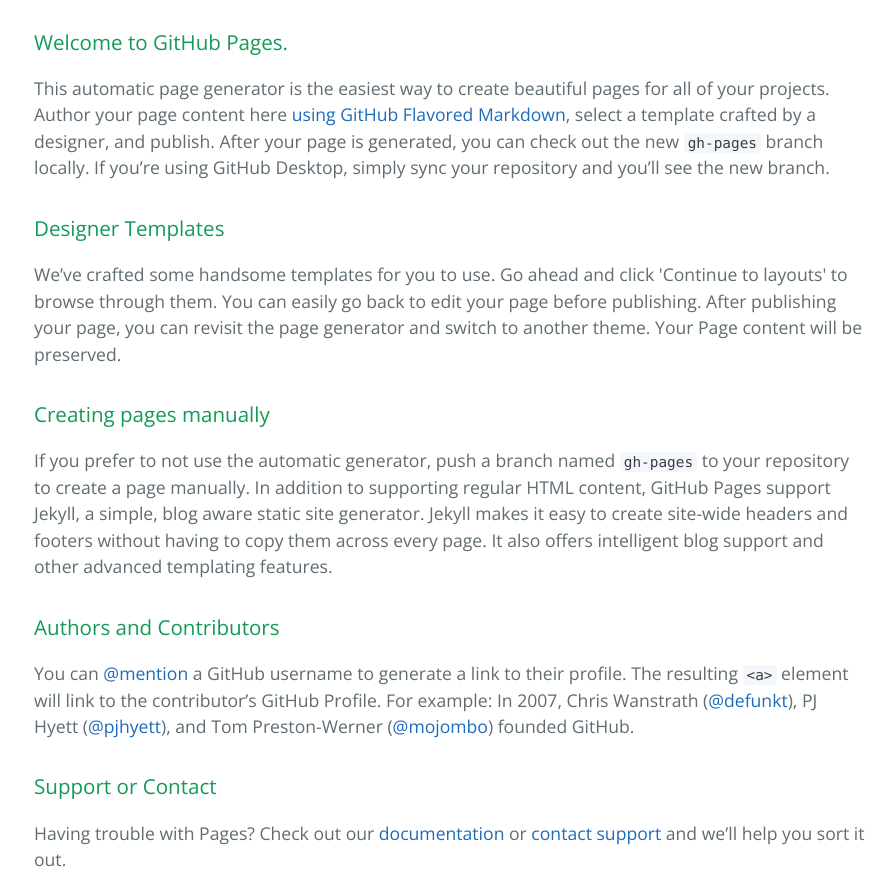
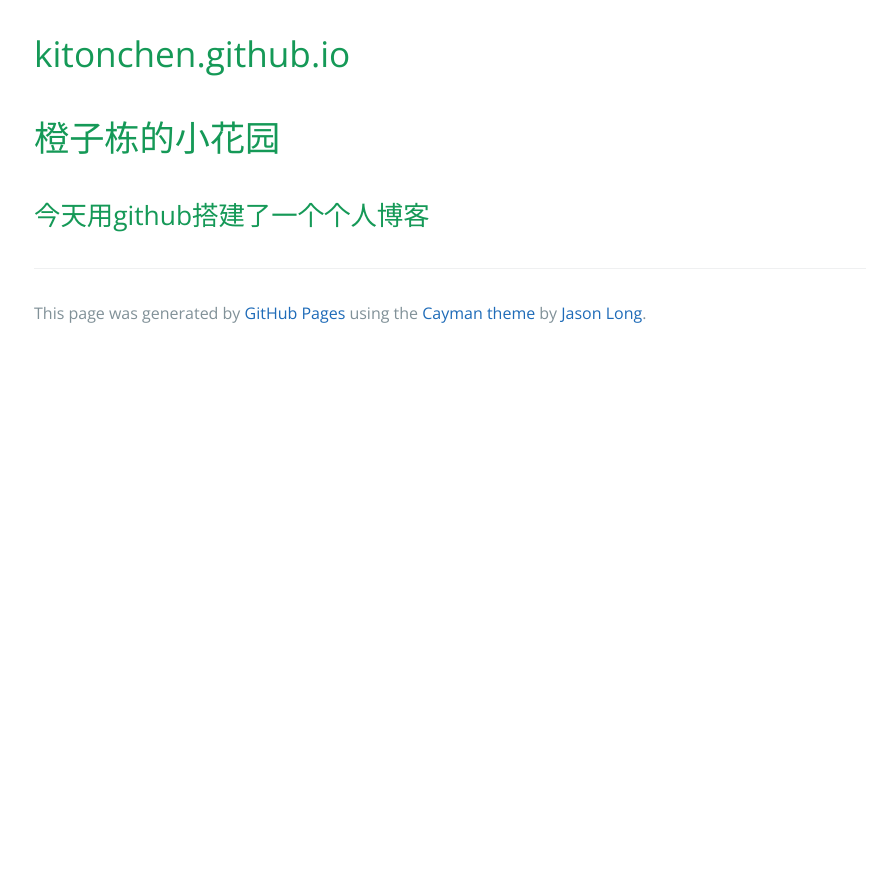
Before and after one commit to kitonchen/kitonchen.github.io, a plain HTML site: page index.html in a window 1280 px wide. Shown: the part 400-1276 px from the top of the page, without its empty margins (190-1082 px from the left). After the commit the page ends 800 px from the top, so only its background shows below. Drawn offline with nearby package versions, Linux system fonts and the light colour scheme.

Commit message:
Replace master branch with page content via GitHub

```diff
--- a/index.html
+++ b/index.html
@@ -16,30 +16,14 @@
     </section>
 
     <section class="main-content">
-      <h3>
-<a id="welcome-to-github-pages" class="anchor" href="#welcome-to-github-pages" aria-hidden="true"><span class="octicon octicon-link"></span></a>Welcome to GitHub Pages.</h3>
+      <h1>
+<a id="kitonchengithubio" class="anchor" href="#kitonchengithubio" aria-hidden="true"><span class="octicon octicon-link"></span></a>kitonchen.github.io</h1>
 
-<p>This automatic page generator is the easiest way to create beautiful pages for all of your projects. Author your page content here <a href="https://guides.github.com/features/mastering-markdown/">using GitHub Flavored Markdown</a>, select a template crafted by a designer, and publish. After your page is generated, you can check out the new <code>gh-pages</code> branch locally. If you’re using GitHub Desktop, simply sync your repository and you’ll see the new branch.</p>
+<h1>
+<a id="橙子栋的小花园" class="anchor" href="#%E6%A9%99%E5%AD%90%E6%A0%8B%E7%9A%84%E5%B0%8F%E8%8A%B1%E5%9B%AD" aria-hidden="true"><span class="octicon octicon-link"></span></a>橙子栋的小花园</h1>
 
-<h3>
-<a id="designer-templates" class="anchor" href="#designer-templates" aria-hidden="true"><span class="octicon octicon-link"></span></a>Designer Templates</h3>
-
-<p>We’ve crafted some handsome templates for you to use. Go ahead and click 'Continue to layouts' to browse through them. You can easily go back to edit your page before publishing. After publishing your page, you can revisit the page generator and switch to another theme. Your Page content will be preserved.</p>
-
-<h3>
-<a id="creating-pages-manually" class="anchor" href="#creating-pages-manually" aria-hidden="true"><span class="octicon octicon-link"></span></a>Creating pages manually</h3>
-
-<p>If you prefer to not use the automatic generator, push a branch named <code>gh-pages</code> to your repository to create a page manually. In addition to supporting regular HTML content, GitHub Pages support Jekyll, a simple, blog aware static site generator. Jekyll makes it easy to create site-wide headers and footers without having to copy them across every page. It also offers intelligent blog support and other advanced templating features.</p>
-
-<h3>
-<a id="authors-and-contributors" class="anchor" href="#authors-and-contributors" aria-hidden="true"><span class="octicon octicon-link"></span></a>Authors and Contributors</h3>
-
-<p>You can <a href="https://github.com/blog/821" class="user-mention">@mention</a> a GitHub username to generate a link to their profile. The resulting <code>&lt;a&gt;</code> element will link to the contributor’s GitHub Profile. For example: In 2007, Chris Wanstrath (<a href="https://github.com/defunkt" class="user-mention">@defunkt</a>), PJ Hyett (<a href="https://github.com/pjhyett" class="user-mention">@pjhyett</a>), and Tom Preston-Werner (<a href="https://github.com/mojombo" class="user-mention">@mojombo</a>) founded GitHub.</p>
-
-<h3>
-<a id="support-or-contact" class="anchor" href="#support-or-contact" aria-hidden="true"><span class="octicon octicon-link"></span></a>Support or Contact</h3>
-
-<p>Having trouble with Pages? Check out our <a href="https://help.github.com/pages">documentation</a> or <a href="https://github.com/contact">contact support</a> and we’ll help you sort it out.</p>
+<h2>
+<a id="今天用github搭建了一个个人博客" class="anchor" href="#%E4%BB%8A%E5%A4%A9%E7%94%A8github%E6%90%AD%E5%BB%BA%E4%BA%86%E4%B8%80%E4%B8%AA%E4%B8%AA%E4%BA%BA%E5%8D%9A%E5%AE%A2" aria-hidden="true"><span class="octicon octicon-link"></span></a>今天用github搭建了一个个人博客</h2>
 
       <footer class="site-footer">
 
```
Also changed, not shown: params.json (+1 -1 lines).
